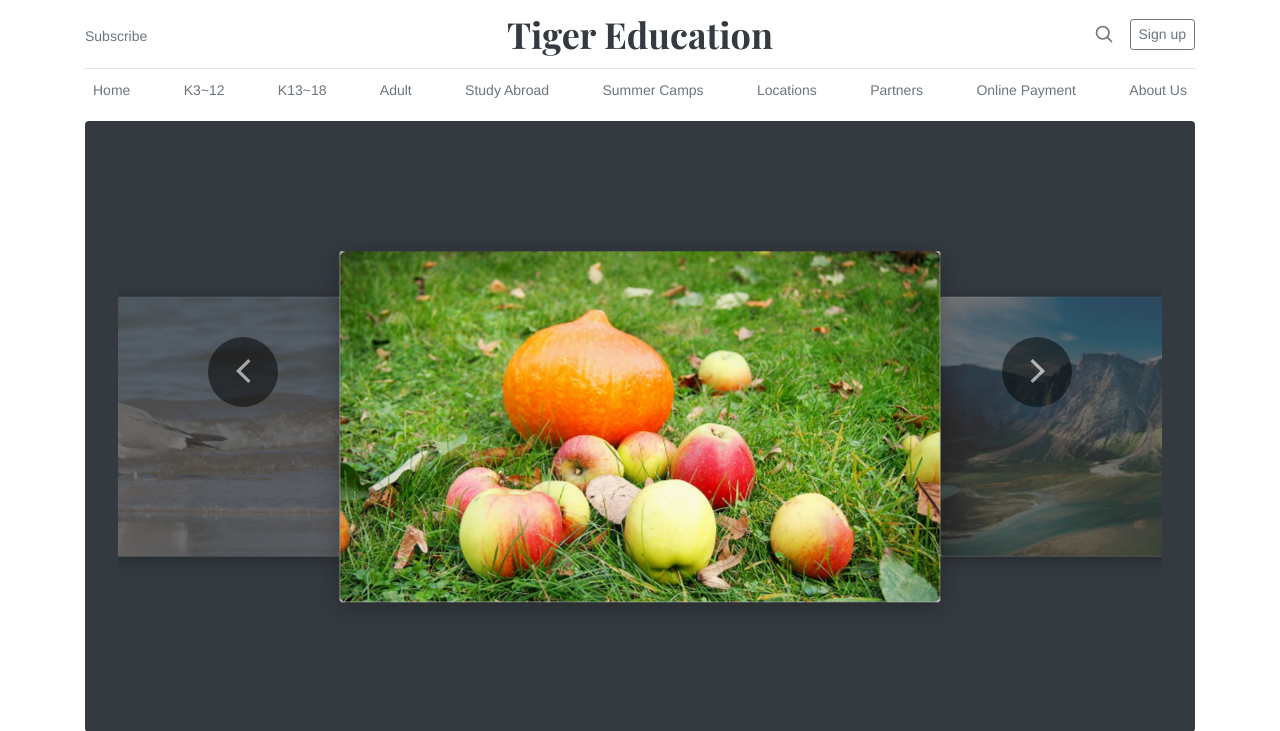
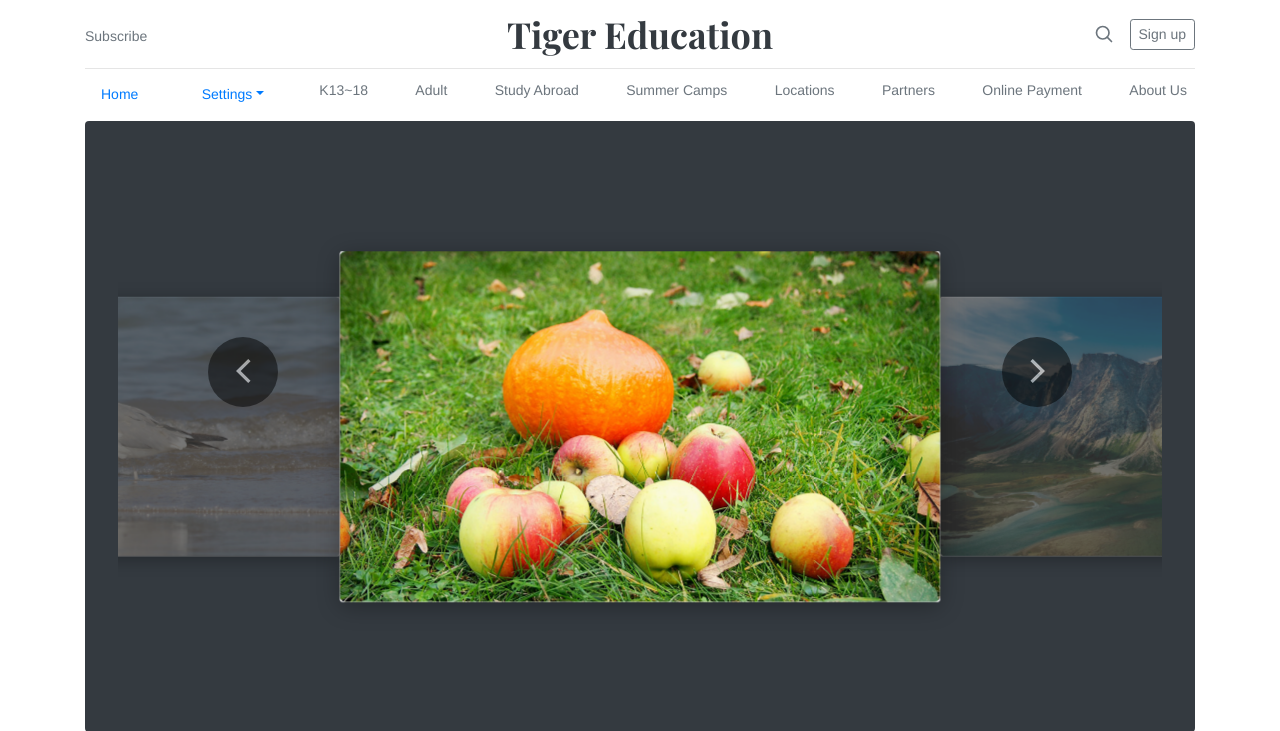
Before and after one commit to air26/tiger, a Flask app: page / in a window 1280 px wide. Shown: the top 731 px of the page. Run offline with Flask 2, Linux system fonts and the light colour scheme; some libraries are stand-ins or nearby versions.

Commit message:
add dropdown list

```diff
--- a/tiger/templates/index.html
+++ b/tiger/templates/index.html
@@ -41,8 +41,18 @@
 
       <div class="nav-scroller py-1 mb-2">
         <nav class="nav d-flex justify-content-between">
-          <a class="p-2 text-muted" href="#">Home</a>
-          <a class="p-2 text-muted" href="#">K3~12</a>
+          <li class="nav-item active">
+  <a class="nav-link" href="#">Home <span class="sr-only">(current)</span></a>
+</li>
+          <li class="nav-item dropdown">
+                      <a class="nav-link dropdown-toggle" href="https://example.com" id="dropdown01" data-toggle="dropdown" aria-haspopup="true" aria-expanded="false">Settings</a>
+                      <div class="dropdown-menu" aria-labelledby="dropdown01">
+                        <a class="dropdown-item" href="#">Action</a>
+                        <a class="dropdown-item" href="#">Another action</a>
+                        <a class="dropdown-item" href="#">Something else here</a>
+                      </div>
+                    </li>
+
           <a class="p-2 text-muted" href="#">K13~18</a>
           <a class="p-2 text-muted" href="#">Adult</a>
           <a class="p-2 text-muted" href="#">Study Abroad</a>
```
